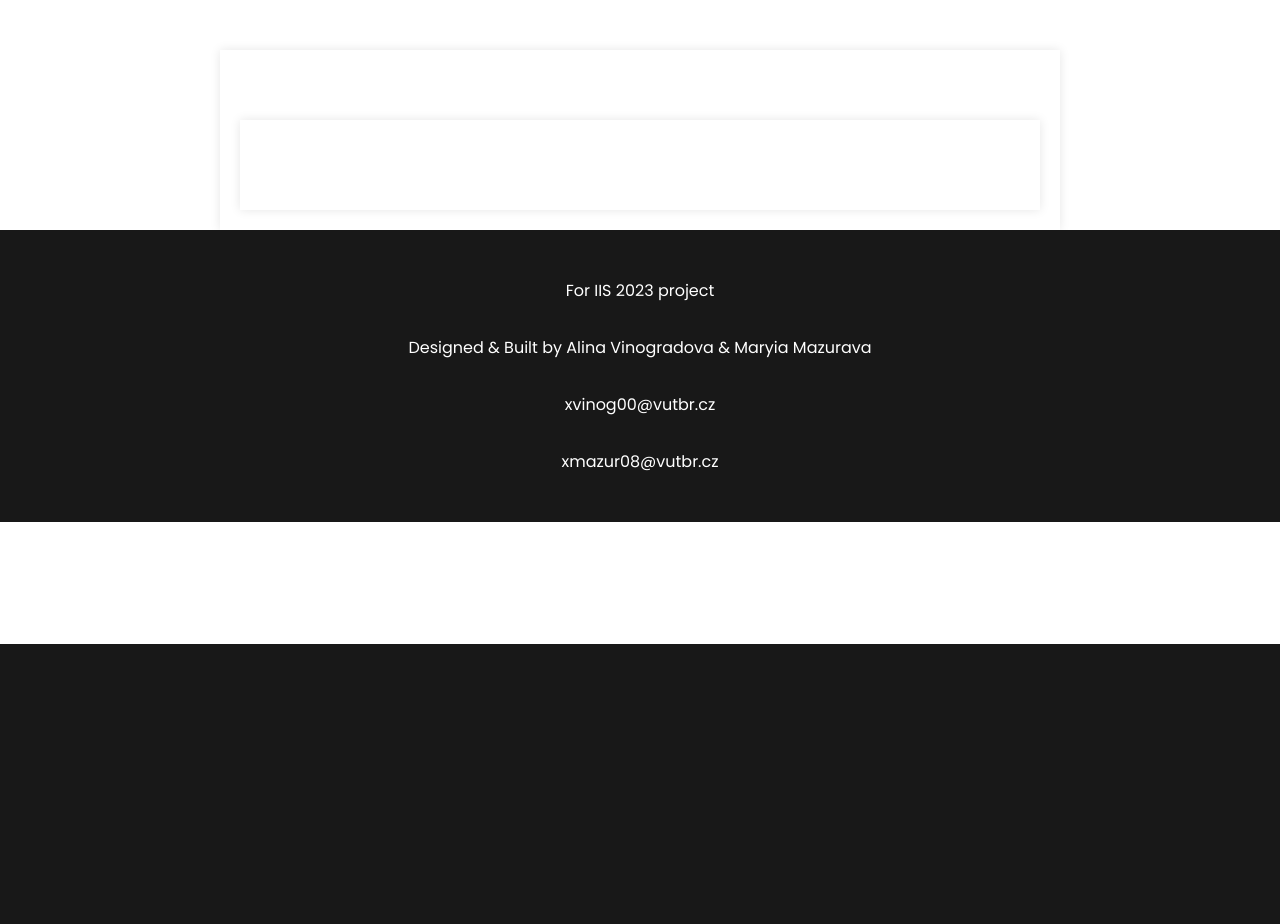
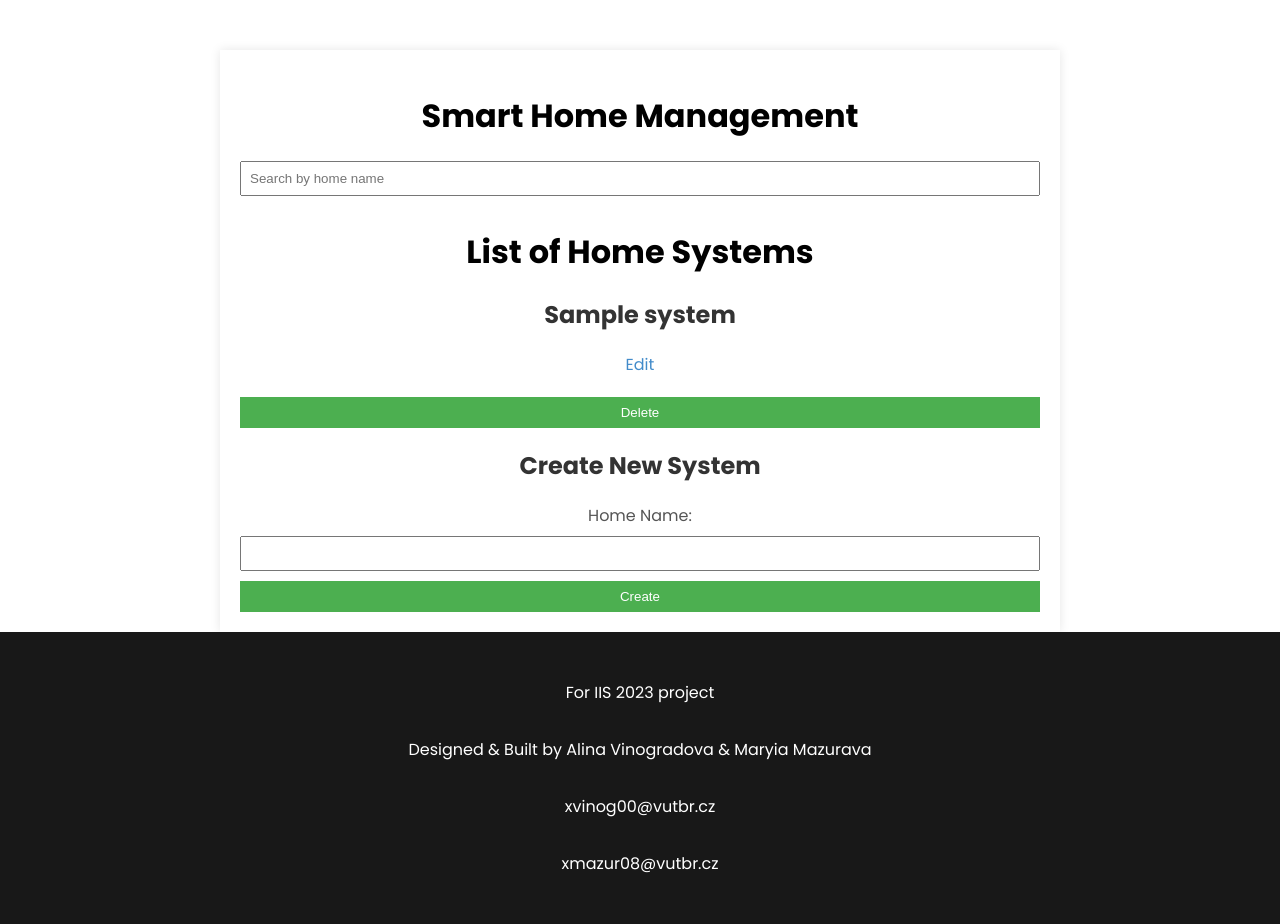
Before and after one commit to jsemaljaa/iis23-iotmanagement, a Django app: page /systems/ in a window 1280 px wide. Shown: the part 156-1080 px from the top of the page. Before the commit the page ends 800 px from the top, so only its background shows below. Run offline with Django 4.2, Linux system fonts and the light colour scheme; tables that the repository leaves empty hold one stand-in row (values such as "Sample post").

Commit message:
Systems page, create, delete, edit

```diff
--- a/iotmanagement/db/forms.py
+++ b/iotmanagement/db/forms.py
@@ -57,3 +57,9 @@ class UserProfileEditForm(forms.ModelForm):
         else:
             # Disable the 'role' field for non-admin users
             self.fields['role'].widget.attrs['disabled'] = True
+
+class CreateHomeForm(forms.ModelForm):
+    class Meta:
+        model = models.System
+        fields = ['name', 'description']  # Include description if you want it during creation
+        # Replace the fields with the actual field names of your System model
--- a/iotmanagement/db/models.py
+++ b/iotmanagement/db/models.py
@@ -52,7 +52,9 @@ class Device(models.Model):
 class System(models.Model):
     name = models.CharField(max_length=16)
     description = models.TextField()
-    admin = models.ForeignKey(UserProfile, on_delete=models.CASCADE, related_name='system_admin')
+    number_of_devices = models.PositiveIntegerField(default=0)
+    number_of_users = models.PositiveIntegerField(default=0)
+    # admin = models.ForeignKey(UserProfile, on_delete=models.CASCADE, related_name='system_admin')
 
     def __str__(self):
         return f"{self.name} {self.admin.name} ({self.role})"
--- a/iotmanagement/db/templates/base.html
+++ b/iotmanagement/db/templates/base.html
@@ -25,7 +25,7 @@
                 <li><a href="#">Systems</a></li>
                 <li><a href="{% url 'logout' %}">Logout</a></li>
             {% else %}
-                <li><a href="#">Systems</a></li>
+                <li><a href="{% url 'systems_list' %}">Systems</a></li>
                 <li><a href="{% url 'login' %}">Login</a></li>
             {% endif %}
         </ul>
--- a/iotmanagement/db/templates/systems_list.html
+++ b/iotmanagement/db/templates/systems_list.html
@@ -1,18 +1,95 @@
 {% extends "base.html" %}
 
-        {% block content %}
+{% block content %}
+<div class="container">
+    <h1>Smart Home Management</h1>
+    <div class="search-bar">
+        <input type="text" placeholder="Search by home name" />
+    </div>
+    <div class="filters">
+        <!-- Filters can go here -->
+    </div>
+    <div class="homes-grid">
+        <h1>List of Home Systems</h1>
+        {% for system in systems %}
+        <div class="home-card">
+            <h2>{{ system.name }}</h2>
+            <!-- Add links to edit the home -->
+            <a href="{% url 'system_edit' pk=system.pk %}">Edit</a>
+            <!-- Add a delete button/link -->
+            <form action="{% url 'system_delete' pk=system.pk %}" method="post">
+                {% csrf_token %}
+                <button type="submit">Delete</button>
+            </form>
+    </div>
+    {% empty %}
+    <p>No homes found.</p>
+    {% endfor %}
+    </div>
+    <div class="create-home-form">
+        <h2>Create New System</h2>
+        <form method="post" action="{% url 'system_create' %}">
+            {% csrf_token %}
+            <div class="form-group">
+                <label for="homeName">Home Name:</label>
+                <input type="text" id="homeName" name="home_name" required>
+            </div>
+            <!-- Add additional fields as necessary -->
+            <button type="submit">Create</button>
+        </form>
+    </div>
+</div>
+{% endblock %}
 
-        {% load static %}
+<style>
+    .container {
+        width: 80%;
+        margin: auto;
+    }
 
-        <div class="content">
-            {% for i in object %}
-            <a clss="block-link" href='{{instance.get_absolute_url}}'>
-                <div class="facility-block">
-                    <b>{{ instance.name}}</b><br>
-                    {{ instance.description }}<br>
-                </div>
-            </a>
-            {% endfor %}
-        </div> <!-- End content -->
+    .homes-grid {
+        display: flex;
+        flex-wrap: wrap;
+        gap: 20px;
+        margin-top: 20px;
+    }
 
-        {% endblock %}
+    .home-card {
+        width: calc(25% - 20px);
+        box-shadow: 0px 0px 10px rgba(0, 0, 0, 0.1);
+        padding: 20px;
+        background: #f9f9f9;
+    }
+
+    .create-home-form {
+        margin-top: 40px;
+        padding: 20px;
+        background: #eaeaea;
+    }
+
+    .form-group {
+        margin-bottom: 10px;
+    }
+
+    label {
+        display: block;
+        margin-bottom: 5px;
+    }
+
+    input[type="text"] {
+        width: 100%;
+        padding: 8px;
+        margin-bottom: 10px;
+    }
+
+    button {
+        padding: 10px 15px;
+        background: #333;
+        color: white;
+        border: none;
+    }
+
+    button:hover {
+        background: #555;
+    }
+</style>
--- a/iotmanagement/db/views.py
+++ b/iotmanagement/db/views.py
@@ -1,8 +1,10 @@
 from django.shortcuts import render, redirect, get_object_or_404
+from django.urls import reverse
 from django.contrib.auth import login as auth_login, logout as auth_logout
 from django.contrib.auth.decorators import login_required, user_passes_test
 from django.contrib.auth.forms import AuthenticationForm
 from .decorators import admin_required
+
 
 from .forms import *
 from . import models
@@ -131,33 +133,48 @@ def devices_edit(request):
 
 
 def system_create(request):
-    pass
+    if request.method == 'POST':
+        form = CreateHomeForm(request.POST)
+        if form.is_valid():
+            system = form.save(commit=False)
+            system.number_of_devices = 0  # Set default number of devices
+            system.number_of_users = 0    # Set default number of users
+            system.save()
+            return redirect('systems_list')
+    else:
+        form = CreateHomeForm()
+    return render(request, 'system_create.html', {'form': form})
 
 
 def systems_list(request):
-    systems = models.System.objects.all()
-
-    visits = request.session.get('visits', 0)
-    request.session['visits'] = visits + 1
-
-    context = {
-        "object": systems,
-        'visits': visits
-    }
-
-    return render(request, 'systems_list.html', context=context)
+    systems = models.System.objects.all()  # This should retrieve all System objects from the database
+    context = {'systems': systems}
+    return render(request, 'systems_list.html', context)
 
 
-def system_delete(request):
-    pass
+def system_delete(request, pk):
+    system = get_object_or_404(models.System, pk=pk)
+    if request.method == 'POST':  # Confirm that the form has been submitted
+        system.delete()
+        return redirect('systems_list')  # Redirect to the systems list page after deletion
+    return render(request, 'system_confirm_delete.html', {'system': system})
+
 
 
 def system_detail(request):
     pass
 
 
-def system_edit(request):
-    pass
+def system_edit(request, pk):  # 'pk' parameter must be expected here
+    system = get_object_or_404(models.System, pk=pk)
+    if request.method == 'POST':
+        form = CreateHomeForm(request.POST, instance=system)
+        if form.is_valid():
+            form.save()
+            return redirect('systems_list')
+    else:
+        form = CreateHomeForm(instance=system)
+    return render(request, 'system_edit.html', {'form': form})
 
 
 def parameter_create(request):
```
Also changed, not shown: iotmanagement/db/templates/system_create.html (added, +14 -0 lines), iotmanagement/db/templates/system_delete.html (added, +14 -0 lines), iotmanagement/db/templates/system_edit.html (added, +19 -0 lines), iotmanagement/db/migrations/0005_remove_system_admin_system_number_of_devices_and_more.py (added).
